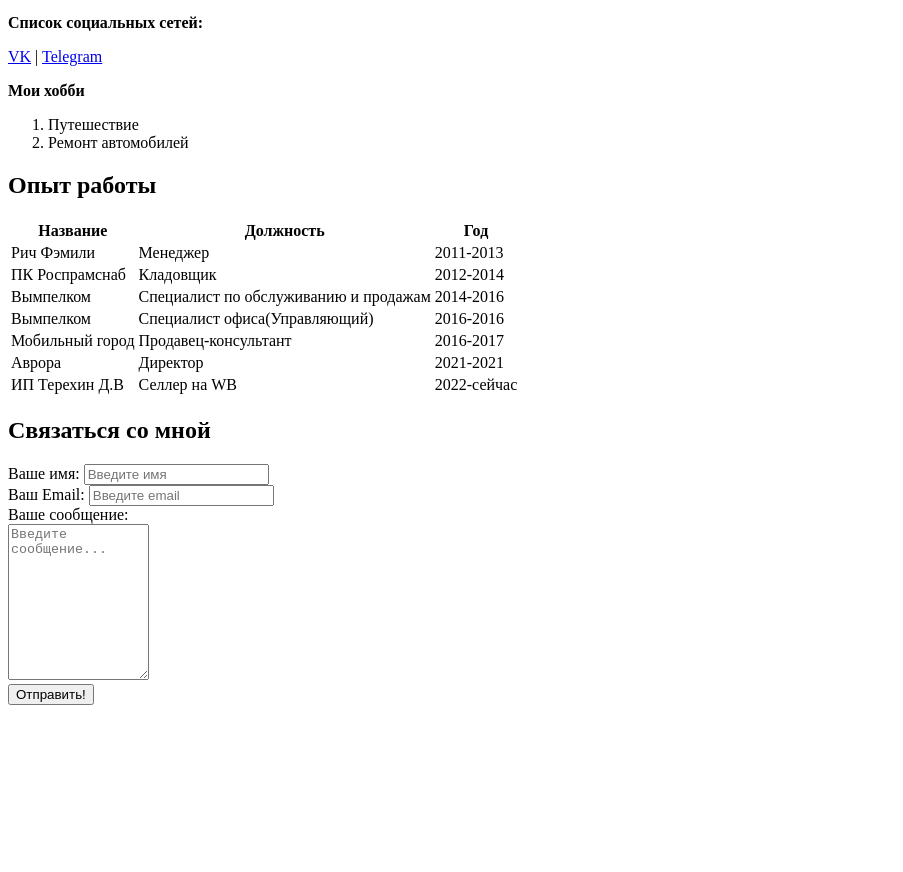
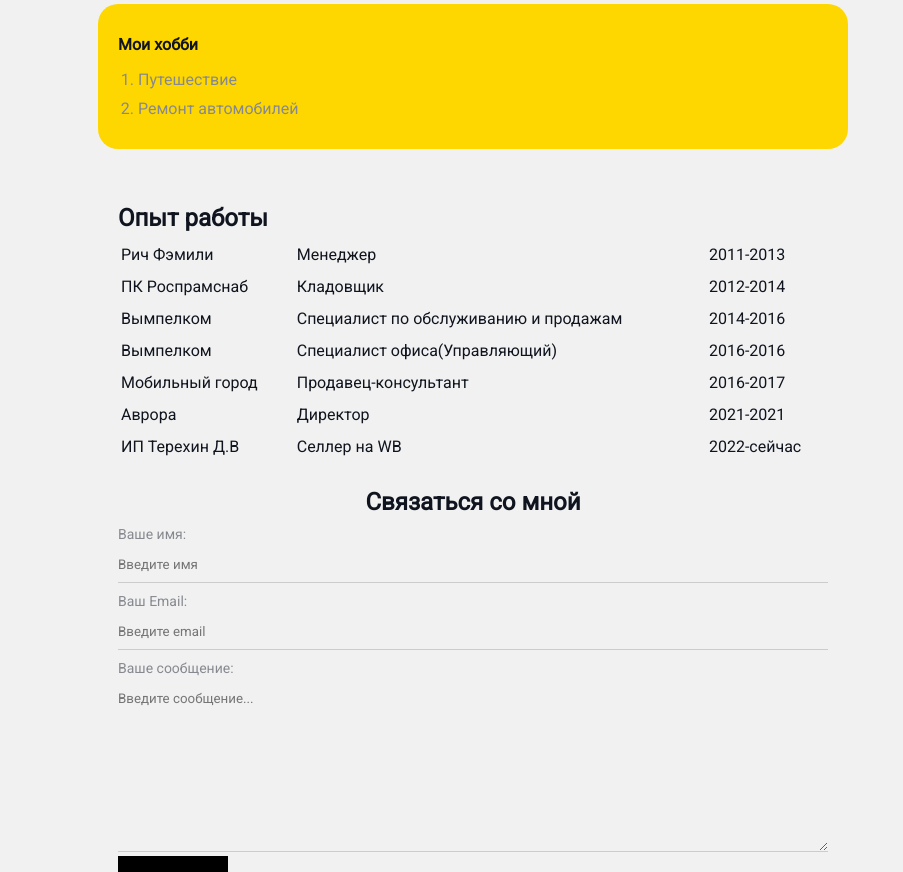
Before and after one commit to DenNRJ/Resume, a plain HTML site: page index.html in a window 1280 px wide. Shown: the part 331-1203 px from the top of the page, without its empty margins (0-903 px from the left). Before the commit the page ends 1044 px from the top, so only its background shows below. Drawn offline with Linux system fonts and the light colour scheme.

Commit message:
Add styles

```diff
--- a/index.html
+++ b/index.html
@@ -6,12 +6,20 @@
     <meta name="viewport" content="width=device-width, initial-scale=1.0">
     <meta name="keywords" content="terekhin, cv, resume">
     <meta name="description" content="Это сайт - резюме Терехина Дениса">
+    <link rel="stylesheet" href="styles.css">
     <title>Terekhin Resume</title>
 </head>
 <body>
 
-    <img src="DSC09934.jpg" alt="Терехин Денис" width="300">
+<div class="container">
 
+
+
+
+<div class="info">
+    <img src="DSC09934.jpg" alt="Терехин Денис" class="avatar">
+
+<div class="info-text">
 <h1>Терехин Денис</h1>
 
 
@@ -23,24 +31,25 @@
 <a href="https://vk.com/id37444642" target="_blank">VK</a>
 |
 <a href="https://t.me/DenNRJman" target="_blank">Telegram</a>
+</div>
+</div>
+
+<div class="card bg-gold">
 
 <p><strong>Мои хобби</strong></p>
 
-<ol>
+<ol class="list">
     <li>Путешествие</li>
     <li>Ремонт автомобилей</li>
 </ol>
+</div>
 
+
+<div class="card bg-red">
 <h2>Опыт работы</h2>
 
-<table>
-    <thead>
-    <tr>
-        <th>Название</th>
-        <th>Должность</th>
-        <th>Год</th>
-    </tr>
-    </thead>
+<table class="table">
+
     <tbody>
         <tr>
             <td>Рич Фэмили</td>
@@ -77,33 +86,39 @@
             <td>Селлер на WB</td>
             <td>2022-сейчас</td>
         </tr>
+    </div>
     </tbody>
 </table>
 
-<h2>Связаться со мной</h2>
 
-<form action="/">
 
-<div>
+<form action="/" class="form">
+    <h2>Связаться со мной</h2>
+
+<div class="form-row">
+
+<div class="form-group">
     <label for="name">Ваше имя:</label>
     <input type="text" id="name"placeholder="Введите имя">
+
 </div>
 
-<div>
+<div class="form-group">
     <label for="email">Ваш Email:</label>
     <input type="email" id="email" placeholder="Введите email">
 </div>
+</div>
 
-<div>
+<div class="form-group">
 
     <label for="message">Ваше сообщение:</label>
-    <br>
+
     <textarea id="message"cols="15" rows="10" placeholder="Введите сообщение..."></textarea></textarea>
 
 </div>
 
-<input type="submit" value="Отправить!">
+<input class="btn" type="submit" value="Отправить!">
 
-
+</div>
 </body>
 </html>
--- /dev/null
+++ b/styles.css
@@ -0,0 +1,169 @@
+@import url('https://fonts.googleapis.com/css2?family=Roboto&display=swap');
+body{
+    font-family: 'Roboto', sans-serif;
+    font-size: 16px;
+    font-weight: normal;
+    color: #0f141e;
+    background: #f1f1f1;
+}
+
+.info{
+    margin-bottom: 20px;
+    display: flex;
+}
+
+.info-text {
+    margin-left: 40px;
+}
+
+.info-text p {
+    font-style: italic;
+    font-weight: bold;
+    color: #86897f;
+    margin: 0;
+}
+
+.info-text h4{
+    margin-bottom: 10px;
+}
+
+@media (max-width: 900px) {
+    .info {
+        display: block;
+        text-align: center;
+    }
+
+}
+
+.card{
+    border-radius: 20px;
+    padding: 15px 20px;
+    margin-bottom: 20px;
+}
+
+.card h2 {
+    margin-bottom: 10px;
+
+}
+
+.bg-gold{
+    background: gold;
+}
+
+.bg-green{
+    background: green;
+}
+
+.avatar{
+    width: 300px;
+    border-radius: 28px;
+    box-shadow: 4px 4px 14px rgba(0, 0, 0, .25);
+}
+
+.container{
+    max-width: 750px;
+    margin: 90px;
+    padding-top: 30px;
+
+
+}
+
+a {
+    color-scheme: #000;
+    text-decoration: none;
+}
+
+a:active{
+    color: blue;
+}
+
+a:hover{
+    text-decoration: underline;
+    color: black;
+}
+
+a:visited{
+    color: goldenrod;
+}
+
+.btn {
+    background: #000;
+    padding: 15px 20px;
+    color: #86897f;
+    border: none;
+    font-family: inherit;
+    cursor: pointer;
+
+}
+
+.btn:hover {
+    opacity: 0.8;
+}
+
+.list {
+    padding: 0 20px;
+}
+
+.list li{
+    color: #86898f;
+    margin-bottom: 10px;
+}
+
+.table {
+    width: 100%;
+}
+
+.table td {
+    padding-bottom: 10px;
+}
+
+.table td:nth-child(2),
+.table td:nth-child(2) {
+    color: #868978f;
+}
+
+.form h2 {
+    text-align: center;
+}
+
+.form-row .form-group {
+    display: inline-block;
+    margin-right: 20px;
+    width: 45%;
+}
+
+.form-row .form-group:last-child {
+    margin-right: 0;
+}
+
+@media (max-width: 650px) {
+    .form-row {
+        display: block;
+    }
+}
+
+.form-row .form-group {
+width: 100%;
+margin-right: 0;
+margin-bottom: 10px;
+}
+
+
+.form-group label {
+display: block;
+font-size: 14px;
+color: #86898f;
+}
+
+.form-group input,
+.form-group textarea {
+    width: 100%;
+box-sizing: border-box;
+border: none;
+background: transparent;
+border-bottom: 1px solid #ccc;
+color: #000;
+padding: 15px 0 10px;
+outline: none;
+font-family: inherit;
+}
```
